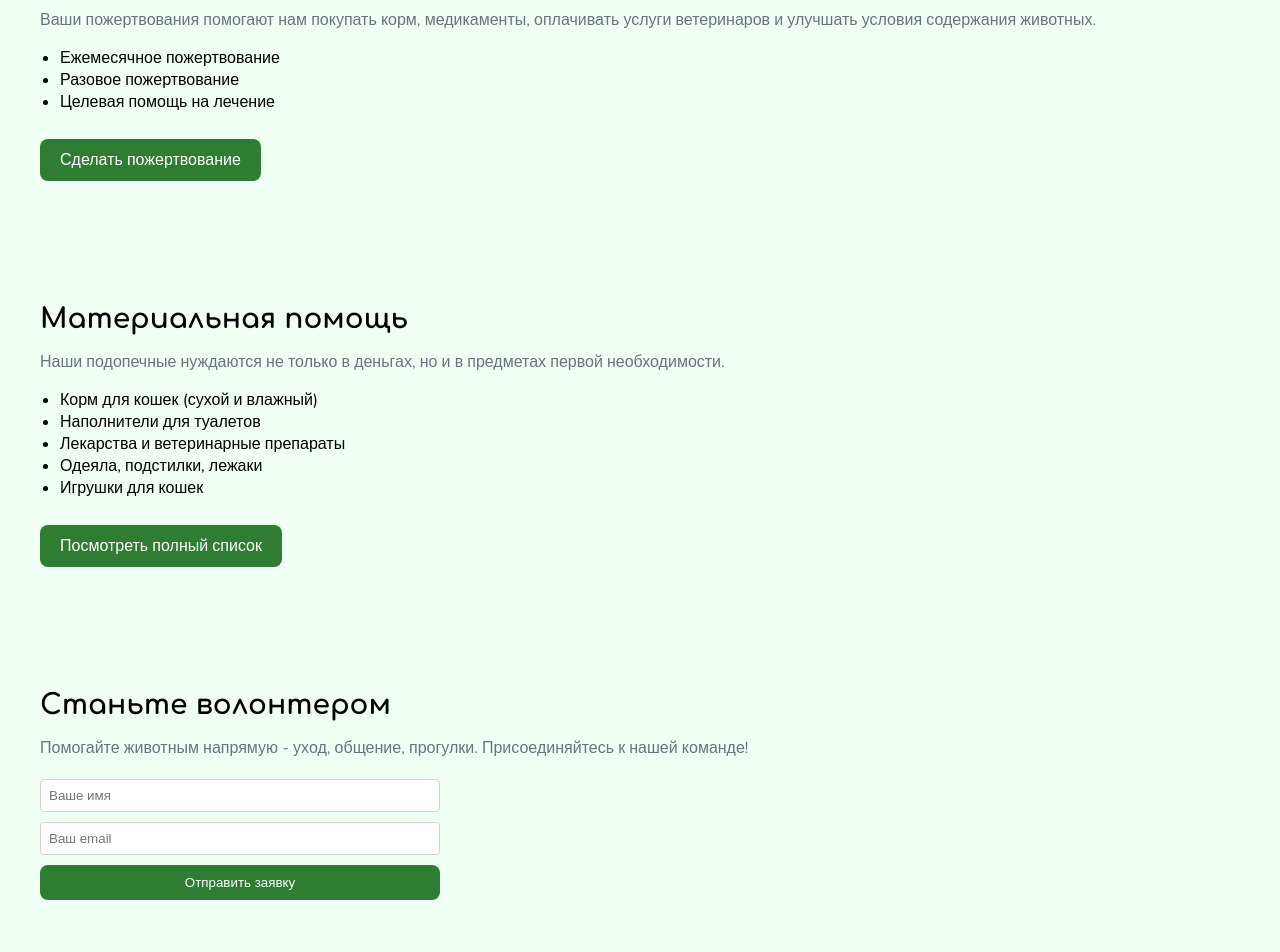
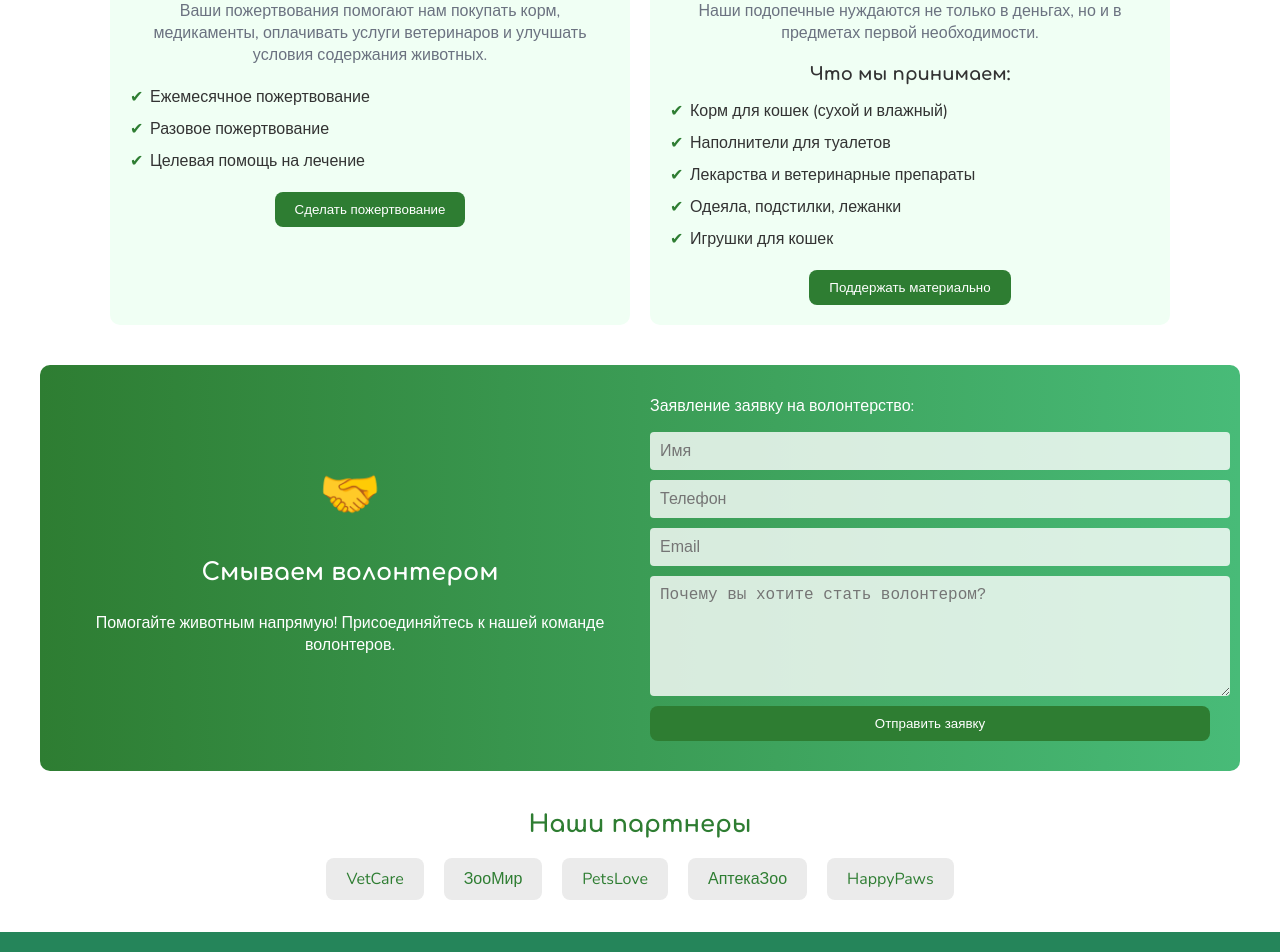
Before and after one commit to SulCool/site, a React (Create React App) app in the folder my-app/: page /help in a window 1280 px wide. Shown: the part 340-1292 px from the top of the page. Built offline with nearby package versions, Linux system fonts and the light colour scheme.

Commit message:
helppage

```diff
--- a/my-app/src/components/Footer.css
+++ b/my-app/src/components/Footer.css
@@ -62,7 +62,7 @@
 
 .footer-input {
   padding: 0.5rem;
-  border: 1px solid rgba(255, 255, 255, 0.2);
+  border: 1px solid var(--primary-exlight);
   border-radius: 0.25rem;
   flex-grow: 1;
   background-color: rgba(255, 255, 255, 0.1);
@@ -70,12 +70,12 @@
 }
 
 .footer-input::placeholder {
-  color: rgba(255, 255, 255, 0.6);
+  color: var(--primary-exlight);
 }
 
 .footer-button {
   padding: 0.5rem 1rem;
-  background-color: #81c784;
+  background-color: var(--primary-light);
   color: white;
   border: none;
   border-radius: 0.25rem;
@@ -84,7 +84,7 @@
 }
 
 .footer-button:hover {
-  background-color: #b4d6c2;
+  background-color: var(--primary-exlight);
 }
 
 .footer-disclaimer {
--- a/my-app/src/index.css
+++ b/my-app/src/index.css
@@ -4,6 +4,7 @@
   --primary-dark: #25855a;
   --secondary: #f0fff4;
   --accent: #f56565;
+  --primary-exlight: #81c784;
 }
 
 body {
--- a/my-app/src/pages/CatsPage.css
+++ b/my-app/src/pages/CatsPage.css
@@ -72,7 +72,7 @@ section {
 }
 
 .cats-grid-section {
-  background-color: #e6f0e6;
+  background-color: transparent;
 }
 
 .cats-grid {
@@ -203,7 +203,7 @@ section {
 }
 
 .stats-section {
-  background-color: #e6f0e6;
+  background-color: transparent;
   text-align: center;
   padding: 30px 0;
 }
--- a/my-app/src/pages/HelpPage.css
+++ b/my-app/src/pages/HelpPage.css
@@ -1,7 +1,12 @@
+body {
+  background-color: #fff !important;
+}
+
 .help-page {
   padding: 2rem;
   max-width: 1200px;
   margin: 0 auto;
+  color: #333;
 }
 
 .help-page h1 {
@@ -10,62 +15,178 @@
   text-align: center;
 }
 
-.help-page h2 {
-  font-size: 28px;
-  margin: 2rem 0 1rem;
-}
-
 .help-page p {
   font-size: 16px;
   color: #6b7280;
+  text-align: center;
+  margin-bottom: 20px;
 }
 
-.help-page ul {
-  list-style: disc;
-  padding-left: 20px;
+.help-columns {
+  display: flex;
+  gap: 20px;
+  justify-content: center;
+  margin-bottom: 40px;
 }
 
-.help-page .btn {
+.help-card {
+  background-color: #f0fff4;
+  padding: 20px;
+  border-radius: 10px;
+  width: 40%;
+  text-align: center;
+}
+
+.help-card .icon {
+  font-size: 40px;
+  color: #2e7d32;
+  margin-bottom: 10px;
+}
+
+.help-card h2 {
+  font-size: 24px;
+  margin: 10px 0;
+  color: #333;
+}
+
+.help-card h3 {
+  font-size: 18px;
+  margin: 10px 0;
+  color: #333;
+}
+
+.help-card p {
+  margin-bottom: 20px;
+  color: #6b7280;
+}
+
+.help-list {
+  list-style: none;
+  padding: 0;
+  margin-bottom: 20px;
+  text-align: left;
+}
+
+.help-list li {
+  font-size: 16px;
+  color: #333;
+  position: relative;
+  padding-left: 20px;
+  margin-bottom: 10px;
+}
+
+.help-list li::before {
+  content: "✔";
+  position: absolute;
+  left: 0;
+  color: #2e7d32;
+}
+
+.btn {
   display: inline-block;
   padding: 10px 20px;
   background-color: #2e7d32;
-  color: white;
+  color: #fff;
   text-decoration: none;
   border-radius: 8px;
-  margin-top: 10px;
+  border: none;
+  cursor: pointer;
 }
 
-.help-page form {
+.volunteer-form {
+  background: linear-gradient(90deg, #2e7d32, #48bb78);
+  padding: 30px;
+  border-radius: 10px;
+  color: #fff;
+  margin-bottom: 40px;
+  display: flex;
+  justify-content: space-between;
+  align-items: center;
+  gap: 20px;
+}
+
+.volunteer-content {
+  flex: 1;
+  text-align: center;
+  display: flex;
+  flex-direction: column;
+  align-items: center;
+}
+
+.form-icon {
+  font-size: 50px;
+  margin-bottom: 10px;
+}
+
+.volunteer-form h2 {
+  font-size: 24px;
+  margin-bottom: 10px;
+  text-align: center;
+}
+
+.volunteer-form p {
+  font-size: 16px;
+  margin-bottom: 20px;
+  color: #fff;
+  text-align: center;
+}
+
+.volunteer-form form {
+  flex: 1;
   display: flex;
   flex-direction: column;
   gap: 10px;
-  max-width: 400px;
-  margin: 20px 0;
 }
 
-.help-page input {
-  padding: 8px;
-  border: 1px solid lightgray;
-  border-radius: 4px;
+.form-fields {
+  display: flex;
+  flex-direction: column;
+  gap: 10px;
 }
 
-.help-page button {
+.form-fields label {
+  font-size: 16px;
+  margin-bottom: 5px;
+  color: #fff;
+}
+
+.volunteer-form input,
+.volunteer-form textarea {
   padding: 10px;
-  background-color: #2e7d32;
-  color: white;
   border: none;
-  border-radius: 8px;
-  cursor: pointer;
+  border-radius: 4px;
+  font-size: 16px;
+  background-color: rgba(255, 255, 255, 0.8);
+  color: #333;
+  width: 100%;
+}
+
+.volunteer-form textarea {
+  height: 100px;
+  resize: vertical;
 }
 
 .partners {
+  text-align: center;
+}
+
+.partners h2 {
+  font-size: 24px;
+  color: #2e7d32;
+  margin-bottom: 20px;
+}
+
+.partner-list {
   display: flex;
-  flex-wrap: wrap;
   gap: 20px;
   justify-content: center;
+  flex-wrap: wrap;
 }
 
-.partners p {
+.partner-list span {
+  background-color: #ebebeb;
+  padding: 10px 20px;
+  border-radius: 8px;
+  color: #2e7d32;
   font-size: 16px;
-  color: #2e7d32;
 }
--- a/my-app/src/pages/HelpPage.jsx
+++ b/my-app/src/pages/HelpPage.jsx
@@ -1,52 +1,73 @@
+import React from 'react';
 import './HelpPage.css';
 
 function HelpPage() {
   return (
-    <main className="help-page">
+    <div className="help-page">
       <h1>Как помочь приюту</h1>
       <p>Поддержите наших пушистых подопечных! Любая помощь делает жизнь кошек лучше.</p>
-      <section>
+
+      {/* Две колонки: Финансовая и Материальная помощь */}
+      <div className="help-columns">
+        <div className="help-card">
+          <div className="icon">$</div>
           <h2>Финансовая помощь</h2>
           <p>Ваши пожертвования помогают нам покупать корм, медикаменты, оплачивать услуги ветеринаров и улучшать условия содержания животных.</p>
-        <ul>
+          <ul className="help-list">
             <li>Ежемесячное пожертвование</li>
             <li>Разовое пожертвование</li>
             <li>Целевая помощь на лечение</li>
           </ul>
-        <a href="/donation" className="btn">Сделать пожертвование</a>
-      </section>
-      <section>
+          <button className="btn">Сделать пожертвование</button>
+        </div>
+
+        <div className="help-card">
+          <div className="icon">📦</div>
           <h2>Материальная помощь</h2>
           <p>Наши подопечные нуждаются не только в деньгах, но и в предметах первой необходимости.</p>
-        <ul>
+          <h3>Что мы принимаем:</h3>
+          <ul className="help-list">
             <li>Корм для кошек (сухой и влажный)</li>
             <li>Наполнители для туалетов</li>
             <li>Лекарства и ветеринарные препараты</li>
-          <li>Одеяла, подстилки, лежаки</li>
+            <li>Одеяла, подстилки, лежанки</li>
             <li>Игрушки для кошек</li>
           </ul>
-        <a href="#" className="btn">Посмотреть полный список</a>
-      </section>
-      <section>
-        <h2>Станьте волонтером</h2>
-        <p>Помогайте животным напрямую - уход, общение, прогулки. Присоединяйтесь к нашей команде!</p>
+          <button className="btn">Поддержать материально</button>
+        </div>
+      </div>
+
+      {/* Форма волонтерства */}
+      <div className="volunteer-form">
+        <div className="volunteer-content">
+          <div className="form-icon">🤝</div>
+          <h2>Смываем волонтером</h2>
+          <p>Помогайте животным напрямую! Присоединяйтесь к нашей команде волонтеров.</p>
+        </div>
         <form>
-          <input type="text" placeholder="Ваше имя" required />
-          <input type="email" placeholder="Ваш email" required />
-          <button type="submit">Отправить заявку</button>
+          <div className="form-fields">
+            <label>Заявление заявку на волонтерство:</label>
+            <input type="text" placeholder="Имя" />
+            <input type="tel" placeholder="Телефон" />
+            <input type="email" placeholder="Email" />
+            <textarea placeholder="Почему вы хотите стать волонтером?"></textarea>
+            <button type="submit" className="btn">Отправить заявку</button>
+          </div>
         </form>
-      </section>
-      <section>
+      </div>
+
+      {/* Партнеры */}
+      <div className="partners">
         <h2>Наши партнеры</h2>
-        <div className="partners">
-          <p>VetCare</p>
-          <p>ЗооМир</p>
-          <p>PetsLove</p>
-          <p>АптекаЗоо</p>
-          <p>HappyPaws</p>
+        <div className="partner-list">
+          <span>VetCare</span>
+          <span>ЗооМир</span>
+          <span>PetsLove</span>
+          <span>АптекаЗоо</span>
+          <span>HappyPaws</span>
         </div>
-      </section>
-    </main>
+      </div>
+    </div>
   );
 }
 
```
Lines whose indentation alone changed are shown as unchanged.
